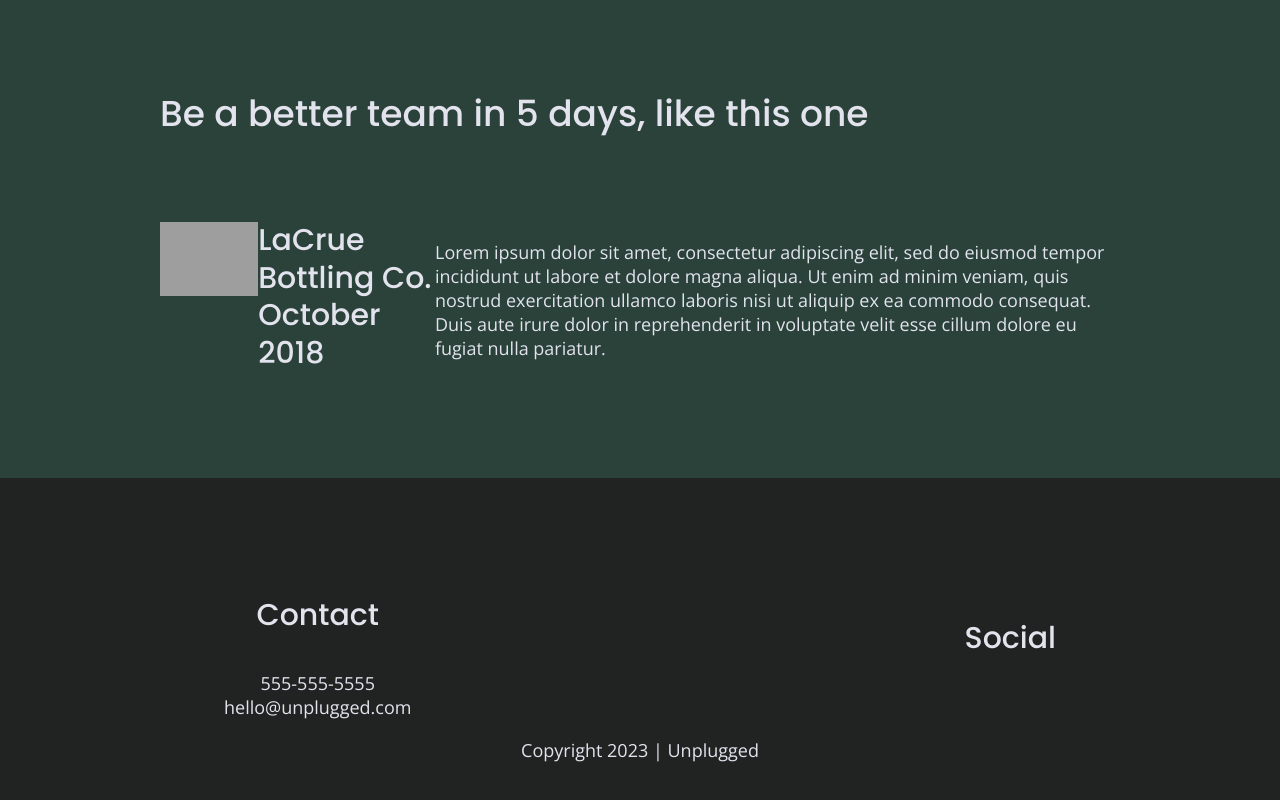
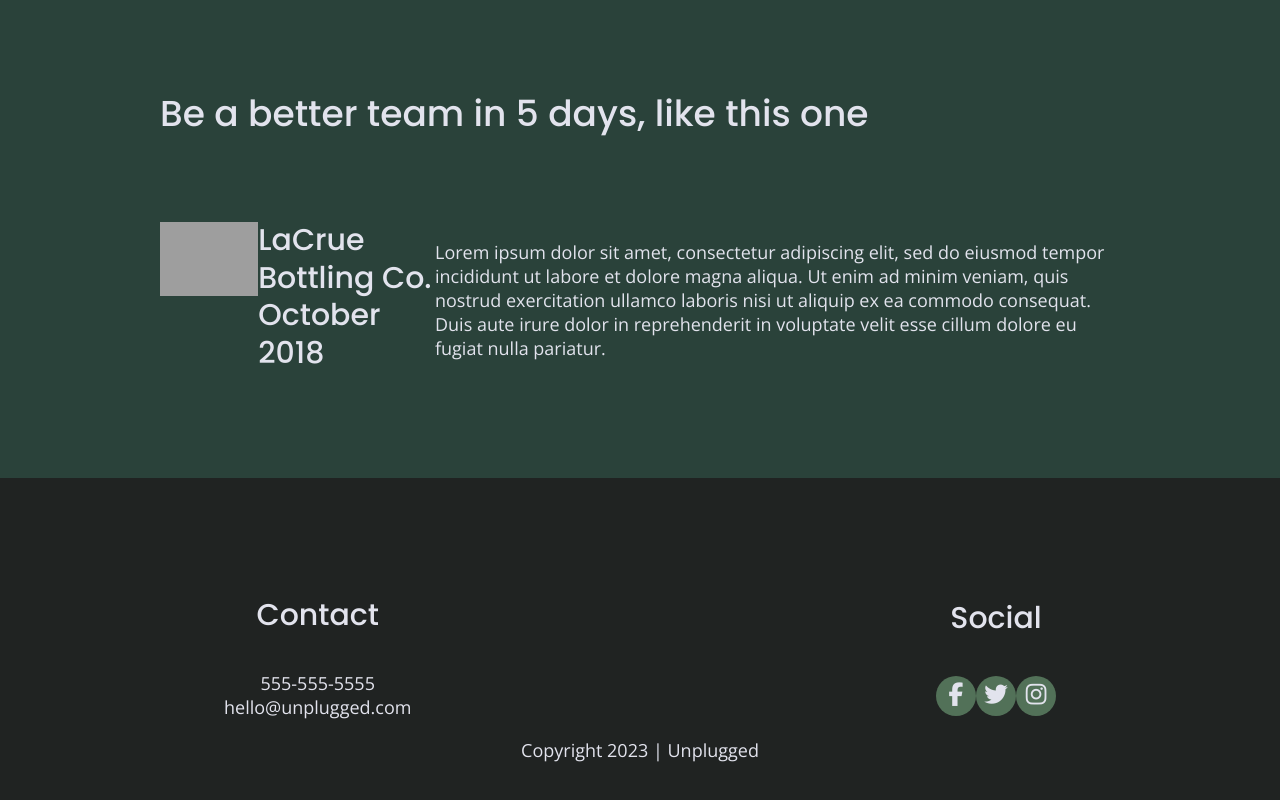
Before and after one commit to Eduardo-SP/unplugged-project, a website built with Parcel: page index.html in a window 1280 px wide. Shown: the part 1801-2601 px from the top of the page. Built offline with nearby package versions, Linux system fonts and the light colour scheme; grey boxes are pictures that could not be loaded.

Commit message:
social icons added

```diff
--- a/css/main.css
+++ b/css/main.css
@@ -211,7 +211,6 @@ footer .content-wrapper {
 footer .contact {
   margin-bottom: 50px;
 }
-
 footer .social-icons {
   display: flex;
   justify-content: space-around;
@@ -219,15 +218,21 @@ footer .social-icons {
 }
 
 footer .social-icons p {
+  background-color: #527158;
+  border-radius: 50%;
+  width: 40px;
+  height: 40px;
   display: flex;
   justify-content: center;
   align-items: center;
 }
 
+footer .social-icons p i {
+  font-size: 1.3125em;
+}
 footer .copyright {
   margin: 20px 0;
 }
-
 /* -------------------- Mobile Styles - Homepage -------------------- */
 
 /* Hero Area */
--- a/index.html
+++ b/index.html
@@ -126,8 +126,9 @@
         <div class="social">
           <h4>Social</h4>
           <div class="social-icons">
-            <p><a href="https://www.facebook.com/yoursite" target="_blank" rel="noopener"></a>
-            </p>
+            <p><a href="https://www.facebook.com/" target="_blank" rel="noopener"><i class="fab fa-facebook-f"></i></a></p>
+            <p><a href="https://www.twitter.com/" target="_blank" rel="noopener"><i class="fab fa-twitter"></i></a></p>
+            <p><a href="https://www.instagram.com/" target="_blank" rel="noopener"><i class="fab fa-instagram"></i></a></p>
           </div>
         </div>
       </div>
```
